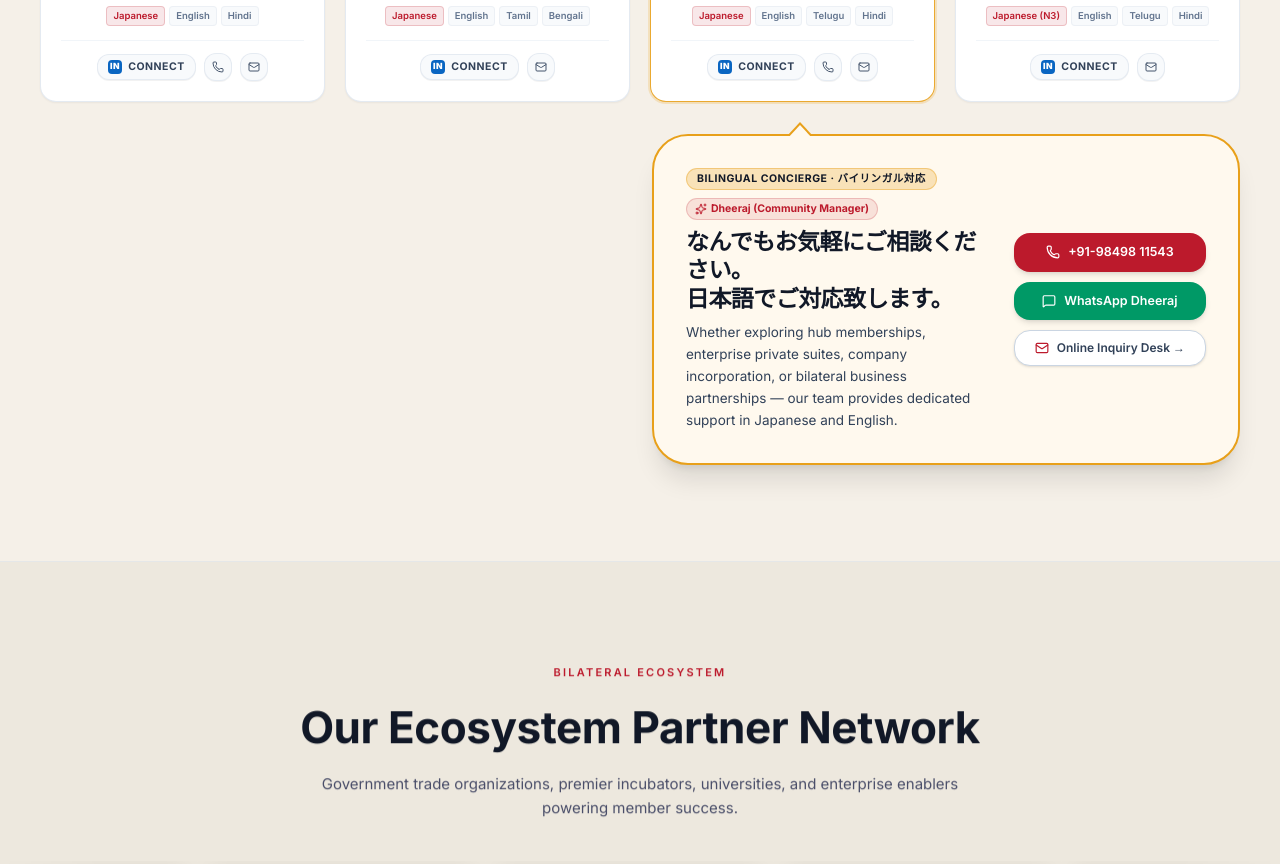
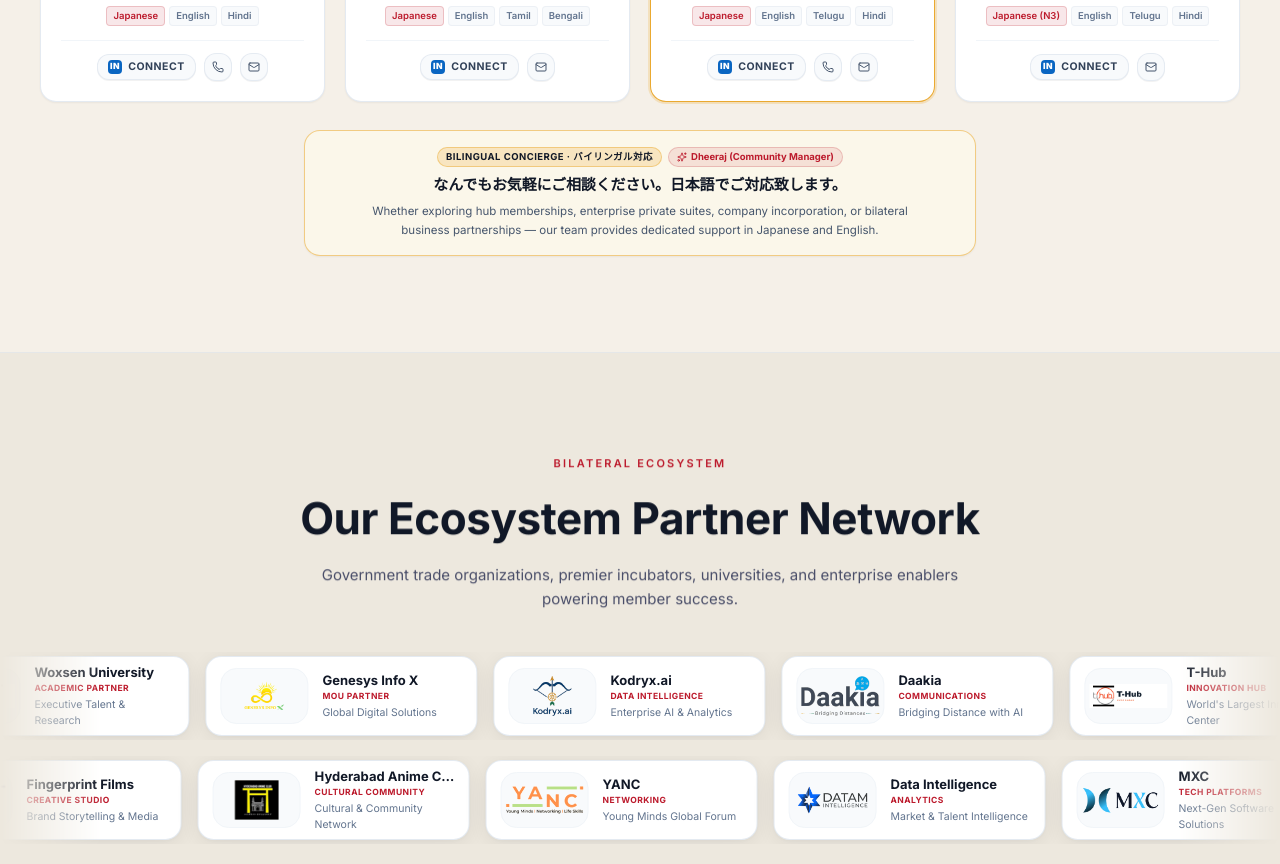
Before and after one commit to abhi-shek04/J-Gate, a Next.js app: page /team in a window 1280 px wide. Shown: the part 2260-3124 px from the top of the page. Built offline with nearby package versions, Linux system fonts and the light colour scheme.

Commit message:
fix(team): simplify and compact bilingual concierge reassurance banner without redundant CTA buttons

```diff
--- a/src/app/team/page.tsx
+++ b/src/app/team/page.tsx
@@ -4,7 +4,7 @@
 import { PageHero } from "@/components/jgate/page-hero";
 import { LogoMarquee } from "@/components/jgate/logo-marquee";
 import { useI18n } from "@/lib/i18n";
-import { Phone, Mail, MessageSquare, Sparkles, Languages } from "lucide-react";
+import { Phone, Mail, Sparkles } from "lucide-react";
 import Link from "next/link";
 
 /* ============================================================
@@ -571,76 +571,31 @@
           </div>
 
           {/* ══════════════════════════════════════════════════════════
-              Bilingual Concierge Speech Bubble — Pointing Directly up to Dheeraj
+              Bilingual Concierge Reassurance Note (Compact & Neatly Centered)
              ══════════════════════════════════════════════════════════ */}
-          <Reveal delay={250}>
-            <div className="mt-6 sm:mt-8 grid grid-cols-1 sm:grid-cols-2 lg:grid-cols-4 gap-4 sm:gap-6 items-start">
-              {/* Empty space for Columns 1 & 2 (Tanji & Hanaoka) on desktop */}
-              <div className="hidden lg:block lg:col-span-2" />
-
-              {/* Speech Bubble spanning under Column 3 (Dheeraj) & Column 4 (Abhishek) */}
-              <div className="sm:col-span-2 lg:col-span-2 relative">
-                <div className="relative rounded-2xl sm:rounded-[36px] border-2 border-saffron dark:border-saffron/70 bg-[#FFF9EE] dark:bg-[#151f33] p-4 sm:p-6 lg:p-8 shadow-xl transition-all duration-300 hover:shadow-2xl">
-                  {/* Authentic Speech Bubble Pointer Tail pointing EXACTLY UP to Dheeraj (Col 3 center = 25% of 2-col span) */}
-                  <div className="absolute -top-[14px] left-1/2 sm:left-[25%] -translate-x-1/2 h-0 w-0 border-x-[13px] border-x-transparent border-b-[14px] border-b-saffron dark:border-b-saffron/70" />
-                  <div className="absolute -top-[11px] left-1/2 sm:left-[25%] -translate-x-1/2 h-0 w-0 border-x-[13px] border-x-transparent border-b-[14px] border-b-[#FFF9EE] dark:border-b-[#151f33]" />
-
-                  <div className="flex flex-col sm:flex-row items-start sm:items-center justify-between gap-4 sm:gap-6">
-                    <div className="space-y-2 flex-1">
-                      <div className="flex flex-wrap items-center gap-1.5 sm:gap-2">
-                        <span className="inline-block rounded-full bg-saffron/25 dark:bg-amber-950/60 border border-saffron/40 dark:border-amber-400/30 px-2.5 py-0.5 font-inter text-[9.5px] sm:text-[10.5px] font-bold uppercase tracking-wider text-saffron-dark dark:text-amber-300">
+          <Reveal delay={200}>
+            <div className="mt-6 sm:mt-7 max-w-2xl mx-auto">
+              <div className="relative rounded-xl sm:rounded-2xl border border-saffron/50 dark:border-saffron/40 bg-amber-50/60 dark:bg-[#121b2d] p-3.5 sm:p-4 text-center shadow-xs">
+                <div className="flex flex-wrap items-center justify-center gap-1.5 mb-2">
+                  <span className="inline-block rounded-full bg-saffron/20 dark:bg-amber-950/60 border border-saffron/40 dark:border-amber-400/30 px-2 py-0.5 font-inter text-[9px] sm:text-[9.5px] font-bold uppercase tracking-wider text-saffron-dark dark:text-amber-300">
                     BILINGUAL CONCIERGE · バイリンガル対応
                   </span>
-                        <span className="inline-flex items-center gap-1 rounded-full bg-crimson/10 dark:bg-rose-950/60 border border-crimson/20 dark:border-rose-400/30 px-2 py-0.5 font-inter text-[9.5px] sm:text-[10.5px] font-bold text-crimson dark:text-rose-300">
-                          <Sparkles className="h-3 w-3" />
+                  <span className="inline-flex items-center gap-1 rounded-full bg-crimson/10 dark:bg-rose-950/60 border border-crimson/20 dark:border-rose-400/30 px-2 py-0.5 font-inter text-[9px] sm:text-[9.5px] font-bold text-crimson dark:text-rose-300">
+                    <Sparkles className="h-2.5 w-2.5" />
                     <span>Dheeraj (Community Manager)</span>
                   </span>
                 </div>
 
-                      {/* Exact Japanese Header */}
-                      <h4 className="font-serif-jp text-[17px] sm:text-[21px] lg:text-[23px] font-bold text-ink dark:text-white leading-tight tracking-tight">
-                        なんでもお気軽にご相談ください。
-                        <br />
-                        日本語でご対応致します。
+                <h4 className="font-serif-jp text-[14px] sm:text-[15px] font-bold text-ink dark:text-white leading-snug">
+                  なんでもお気軽にご相談ください。日本語でご対応致します。
                 </h4>
 
-                      {/* Bilingual Description */}
-                      <p className="font-inter text-[12px] sm:text-[13px] lg:text-[13.5px] leading-relaxed text-slate-700 dark:text-slate-200">
+                <p className="mt-1.5 font-inter text-[11px] sm:text-[11.5px] leading-relaxed text-slate-600 dark:text-slate-300 max-w-xl mx-auto">
                   {tx({
                     EN: "Whether exploring hub memberships, enterprise private suites, company incorporation, or bilateral business partnerships — our team provides dedicated support in Japanese and English.",
                     JP: "オフィス視察、現地法人設立、人材採用、市場調査など、経験豊富な現地スタッフが日本語・英語で迅速かつ丁寧に対応いたします。",
                   })}
                 </p>
-                    </div>
-
-                    {/* Direct Contact Buttons */}
-                    <div className="flex flex-wrap sm:flex-col shrink-0 gap-2 sm:gap-2.5 w-full sm:w-auto">
-                      <a
-                        href="tel:+919849811543"
-                        className="btn-shine inline-flex items-center justify-center gap-2 rounded-xl bg-crimson px-4 py-2 sm:px-5 sm:py-2.5 font-inter text-[12px] sm:text-[12.5px] font-semibold text-white shadow-md hover:bg-crimson-deep transition-all"
-                      >
-                        <Phone className="h-3.5 w-3.5" />
-                        <span>+91-98498 11543</span>
-                      </a>
-                      <a
-                        href="https://wa.me/919849811543?text=Hello%20Dheeraj,%20I%20would%20like%20to%20inquire%20about%20J-Gate%20Hyderabad."
-                        target="_blank"
-                        rel="noopener noreferrer"
-                        className="inline-flex items-center justify-center gap-2 rounded-xl bg-emerald-600 hover:bg-emerald-700 px-4 py-2 sm:px-5 sm:py-2.5 font-inter text-[12px] sm:text-[12.5px] font-semibold text-white shadow-md transition-all"
-                      >
-                        <MessageSquare className="h-3.5 w-3.5" />
-                        <span>WhatsApp Dheeraj</span>
-                      </a>
-                      <Link
-                        href="/contact"
-                        className="inline-flex items-center justify-center gap-2 rounded-xl bg-white dark:bg-white/10 hover:bg-slate-50 dark:hover:bg-white/15 px-4 py-1.5 sm:px-5 sm:py-2 font-inter text-[11.5px] sm:text-[12px] font-semibold text-slate-700 dark:text-slate-200 border border-slate-300 dark:border-white/15 shadow-sm transition-all"
-                      >
-                        <Mail className="h-3.5 w-3.5 text-crimson dark:text-rose-400" />
-                        <span>{tx({ EN: "Online Inquiry Desk →", JP: "Web相談・予約 →" })}</span>
-                      </Link>
-                    </div>
-                  </div>
-                </div>
               </div>
             </div>
           </Reveal>
```
Lines whose indentation alone changed are shown as unchanged.
